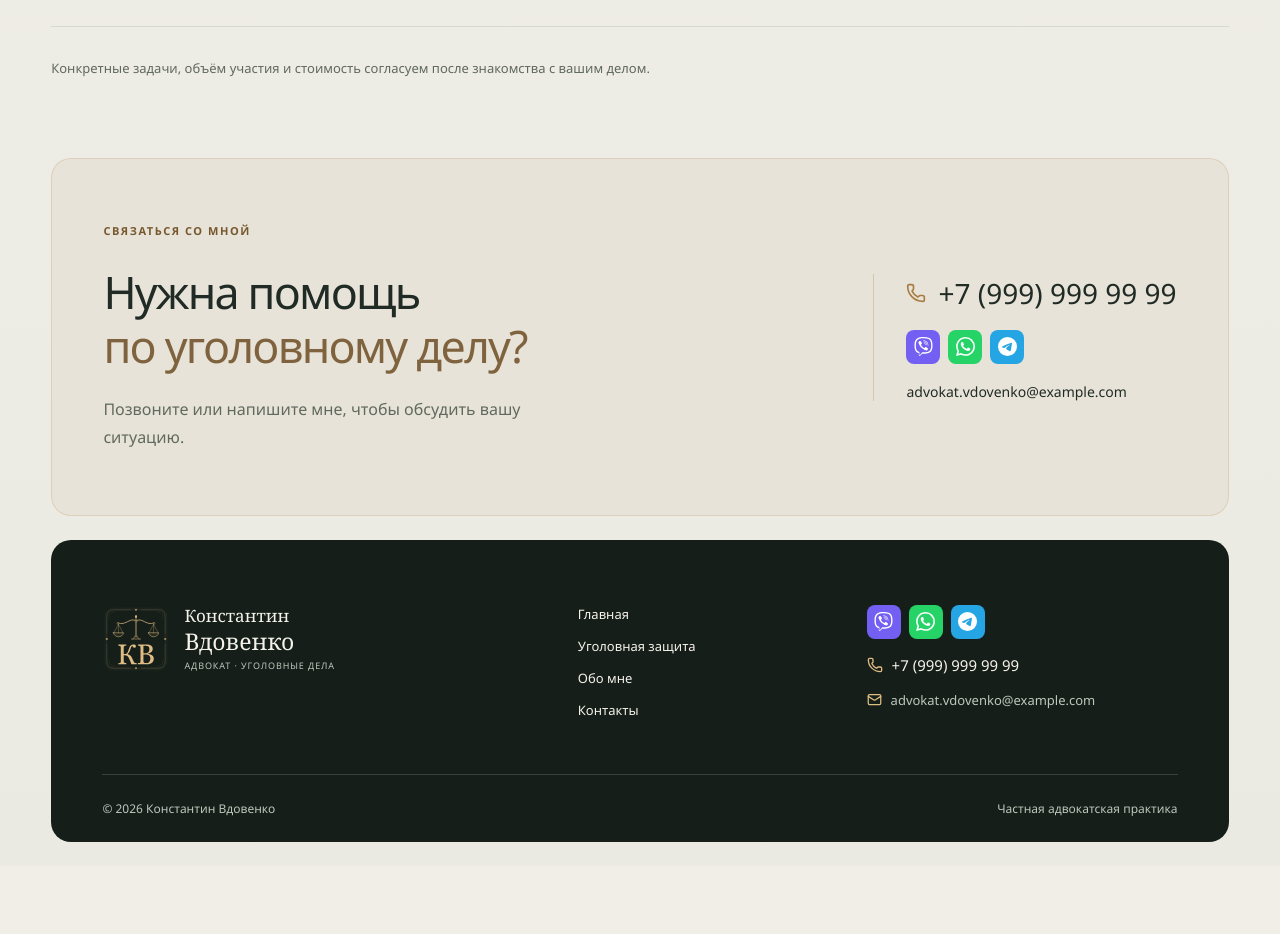
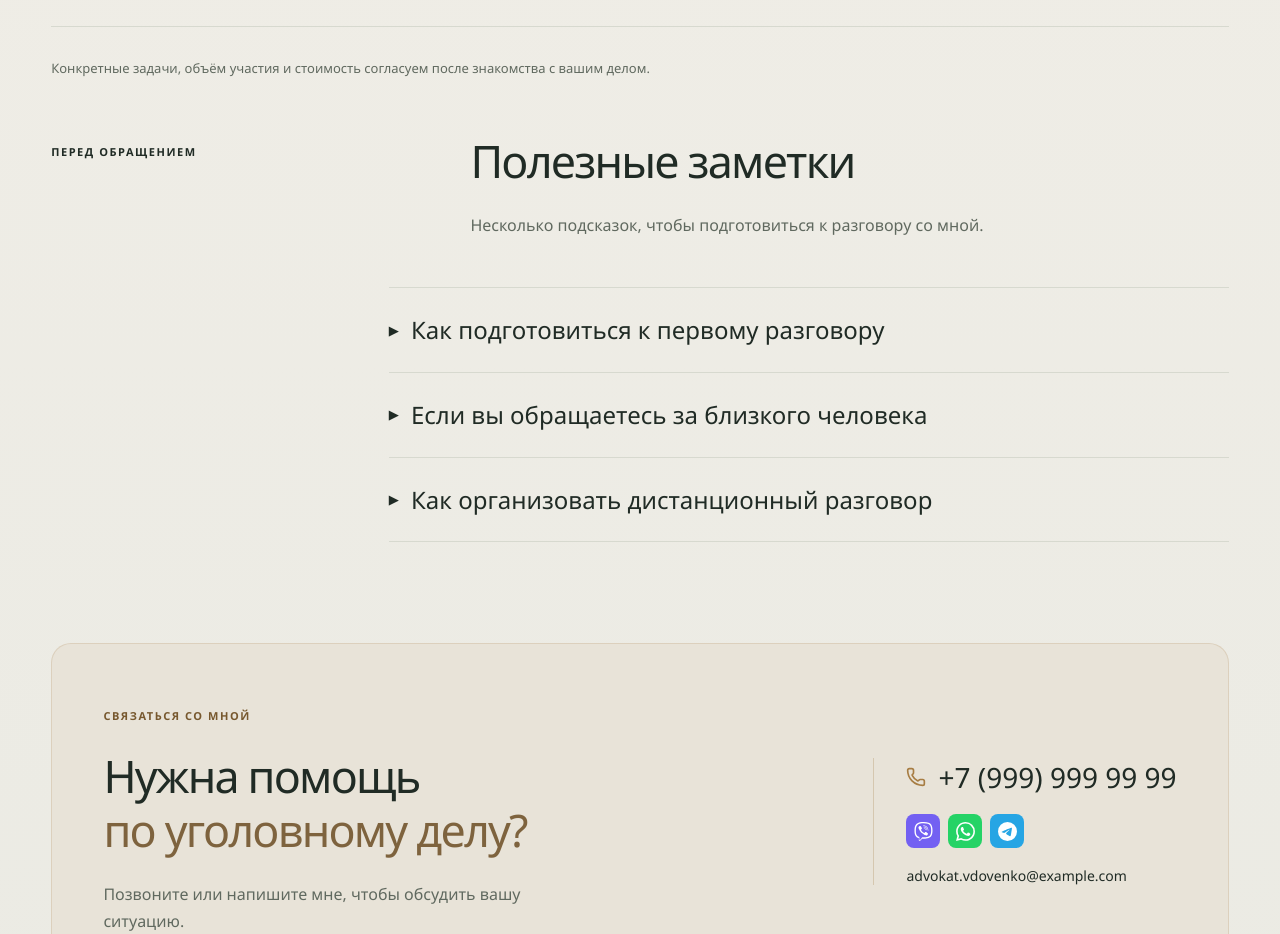
Before and after one commit to Aleks-man/advokat-vdovenko, a React (Vite) app in the folder front/: page /practice in a window 1280 px wide. Shown: the part 2260-3194 px from the top of the page. Before the commit the page ends 3126 px from the top, so only its background shows below. Built offline with nearby package versions, Linux system fonts and the light colour scheme; a web font is replaced by a local one.

Commit message:
feat: add practical preparation guides to criminal defense page

```diff
--- /dev/null
+++ b/front/src/components/UsefulMaterials/UsefulMaterials.css
@@ -0,0 +1,18 @@
+.useful-materials {
+  padding-block: 0 var(--section-space);
+}
+.useful-materials-list {
+  width: min(100%, 840px);
+  margin-left: auto;
+  border-top: 1px solid var(--line);
+}
+.useful-materials-points {
+  display: grid;
+  gap: 12px;
+  margin-block: 20px;
+  padding-left: 22px;
+  line-height: var(--text-leading);
+}
+.useful-materials-points li::marker {
+  color: var(--accent);
+}
--- /dev/null
+++ b/front/src/components/UsefulMaterials/UsefulMaterials.tsx
@@ -0,0 +1,32 @@
+import { AccordionItem } from '../AccordionItem/AccordionItem'
+import { usefulMaterials } from '../../data/usefulMaterials'
+import './UsefulMaterials.css'
+
+export function UsefulMaterials() {
+  return (
+    <section className="container useful-materials" aria-labelledby="useful-materials-heading">
+      <div className="section-heading">
+        <p className="eyebrow">Перед обращением</p>
+        <div>
+          <h2 id="useful-materials-heading">Полезные заметки</h2>
+          <p className="section-intro">
+            Несколько подсказок, чтобы подготовиться к разговору со мной.
+          </p>
+        </div>
+      </div>
+      <div className="useful-materials-list">
+        {usefulMaterials.map((material) => (
+          <AccordionItem key={material.id} title={material.title}>
+            <p>{material.intro}</p>
+            <ul className="useful-materials-points">
+              {material.points.map((point) => (
+                <li key={point}>{point}</li>
+              ))}
+            </ul>
+            <p>{material.closing}</p>
+          </AccordionItem>
+        ))}
+      </div>
+    </section>
+  )
+}
--- /dev/null
+++ b/front/src/data/usefulMaterials.ts
@@ -0,0 +1,41 @@
+// Организационные памятки для первого обращения. Содержание согласую перед публикацией.
+export const usefulMaterials = [
+  {
+    id: 'first-conversation',
+    title: 'Как подготовиться к первому разговору',
+    intro:
+      'Не нужно заранее составлять подробное описание дела. Чтобы я мог сориентироваться, достаточно нескольких вещей.',
+    points: [
+      'Коротко запишите события по порядку: что произошло, когда и с кем.',
+      'Отметьте уже назначенные встречи, допросы или заседания и сообщите их даты.',
+      'Составьте список вопросов и перечислите документы, которые у вас есть. Как их передать, договоримся отдельно.',
+    ],
+    closing:
+      'Если документов пока нет или вы знаете не все обстоятельства, всё равно можете связаться со мной. Начнём с того, что известно.',
+  },
+  {
+    id: 'help-for-relative',
+    title: 'Если вы обращаетесь за близкого человека',
+    intro:
+      'На первом разговоре мне важно понять, кому нужна помощь и что вам уже известно о ситуации.',
+    points: [
+      'Сообщите имя близкого человека и кем вы ему приходитесь.',
+      'Расскажите, где он находится и когда вы в последний раз с ним связывались, если это известно.',
+      'Уточните, откуда у вас информация: из разговора с близким, из документов или от других людей. То, что пока не подтверждено, так и обозначьте.',
+    ],
+    closing:
+      'Не нужно самостоятельно выяснять все подробности до обращения. Во время разговора я задам уточняющие вопросы и объясню, что понадобится дальше.',
+  },
+  {
+    id: 'remote-conversation',
+    title: 'Как организовать дистанционный разговор',
+    intro: 'Если удобнее начать с телефона или видеосвязи, сначала согласуем время и формат.',
+    points: [
+      'При записи кратко обозначьте тему и предложите удобное время. Если вы в другом часовом поясе, укажите его.',
+      'Выберите спокойное место, где можно говорить без посторонних, и проверьте связь.',
+      'Подготовьте вопросы и держите документы под рукой. Передавать материалы будем способом, о котором договоримся лично.',
+    ],
+    closing:
+      'Заранее обсудим условия консультации и необходимость изучения документов. Если потребуется личная встреча, договоримся о ней отдельно.',
+  },
+]
--- a/front/src/pages/Practice/Practice.tsx
+++ b/front/src/pages/Practice/Practice.tsx
@@ -1,5 +1,6 @@
 import { practiceAreas } from '../../data/practice'
 import { ContactBanner } from '../../components/ContactBanner/ContactBanner'
+import { UsefulMaterials } from '../../components/UsefulMaterials/UsefulMaterials'
 import './Practice.css'
 import { PageIntro } from '../../components/PageIntro/PageIntro'
 export function Practice() {
@@ -43,6 +44,7 @@ export function Practice() {
       <div className="container content-disclaimer">
         Конкретные задачи, объём участия и стоимость согласуем после знакомства с вашим делом.
       </div>
+      <UsefulMaterials />
       <ContactBanner />
     </>
   )
```
Also changed, not shown: 2 other files (tests, documents, lock files or other folders).
